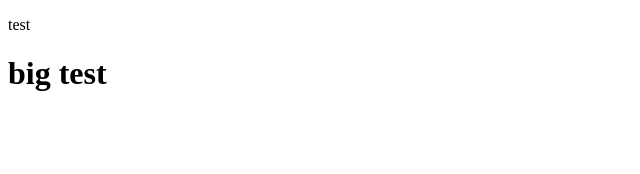
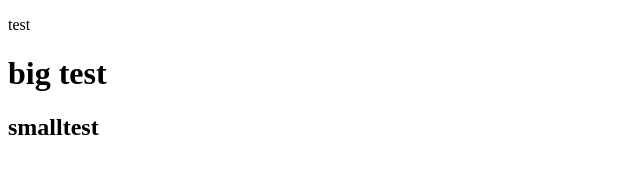
Before and after one commit to Cyborg1111111/repos, a plain HTML site: page index.html in a window 1280 px wide. Shown: the whole page, without its empty margins (0-640 px from the left). Drawn offline with Linux system fonts and the light colour scheme.

Commit message:
add h2 element for smalltest in index.html

```diff
--- a/index.html
+++ b/index.html
@@ -8,5 +8,6 @@
 <body>
     <p>test</p>
     <h1>big test</h1>
+    <h2>smalltest</h2>
 </body>
 </html>
```
